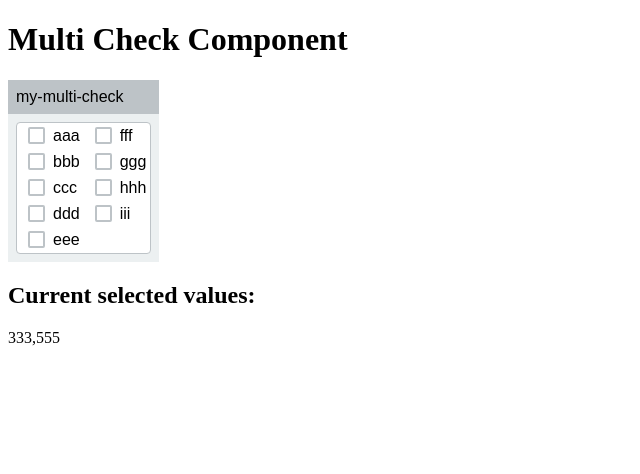
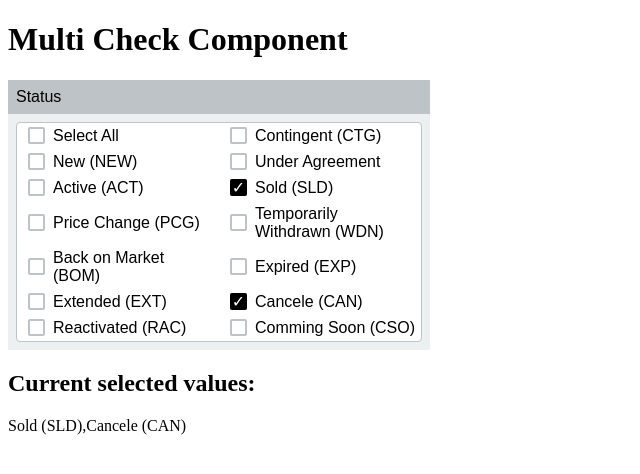
Before and after one commit to tiglapiles/recruitment-dev-react-multicheck-homework-jianguo, a React app: page / in a window 1280 px wide. Shown: the top 474 px of the page, without its empty margins (0-640 px from the left). Built offline with nearby package versions, Linux system fonts and the light colour scheme; the HTML template or start-up script is replaced by a standard one.

Commit message:
feat: add select operate...
and formatted code

```diff
--- a/src/App.tsx
+++ b/src/App.tsx
@@ -1,41 +1,60 @@
-import React, {useState} from 'react';
-import MultiCheck, {Option} from './MultiCheck/MultiCheck';
+import React, { useState, useEffect } from "react";
+import MultiCheck, { Option } from "./MultiCheck/MultiCheck";
 
 const options: Option[] = [
-  {label: 'aaa', value: '111',},
-  {label: 'bbb', value: '222',},
-  {label: 'ccc', value: '333',},
-  {label: 'ddd', value: '444',},
-  {label: 'eee', value: '555',},
-  {label: 'fff', value: '666',},
-  {label: 'ggg', value: '777',},
-  {label: 'hhh', value: '888',},
-  {label: 'iii', value: '999',},
-]
-
-const defaultValues: string[] = [
-  '333',
-  '555'
-]
+  { label: "New (NEW)", value: "New (NEW)", checked: false },
+  { label: "Active (ACT)", value: "Active (ACT)", checked: false },
+  { label: "Price Change (PCG)", value: "Price Change (PCG)", checked: false },
+  {
+    label: "Back on Market (BOM)",
+    value: "Back on Market (BOM)",
+    checked: false
+  },
+  { label: "Extended (EXT)", value: "Extended (EXT)", checked: false },
+  { label: "Reactivated (RAC)", value: "Reactivated (RAC)", checked: false },
+  { label: "Contingent (CTG)", value: "Contingent (CTG)", checked: false },
+  { label: "Under Agreement", value: "Under Agreement", checked: false },
+  { label: "Sold (SLD)", value: "Sold (SLD)", checked: true },
+  {
+    label: "Temporarily Withdrawn (WDN)",
+    value: "Temporarily Withdrawn (WDN)",
+    checked: false
+  },
+  { label: "Expired (EXP)", value: "Expired (EXP)", checked: false },
+  { label: "Cancele (CAN)", value: "Cancele (CAN)", checked: true },
+  {
+    label: "Comming Soon (CSO)",
+    value: "Comming Soon (CSO)",
+    checked: false
+  }
+];
 
 const App: React.FunctionComponent = (): JSX.Element => {
-  const [selectedValues, setSelectedValues] = useState<string[]>(defaultValues);
+  const [selectedValues, setSelectedValues] = useState<string[]>([]);
 
   function onSelectedOptionsChange(options: Option[]): void {
-    setSelectedValues(options.map(it => it.value))
+    setSelectedValues(options.filter(o => o.checked).map(o => o.value));
   }
 
-  return <div>
-    <h1>Multi Check Component</h1>
-    <MultiCheck label='my-multi-check' options={options}
-                onChange={onSelectedOptionsChange}
-                values={selectedValues}
-                columns={2}/>
+  useEffect(() => {
+    setSelectedValues(options.filter(o => o.checked).map(o => o.value));
+  }, []);
+
+  return (
     <div>
-      <h2>Current selected values:</h2>
-      <div>{selectedValues.join(',')}</div>
+      <h1>Multi Check Component</h1>
+      <MultiCheck
+        label="Status"
+        options={options}
+        onChange={onSelectedOptionsChange}
+        columns={2}
+      />
+      <div>
+        <h2>Current selected values:</h2>
+        <div>{selectedValues.join(",")}</div>
+      </div>
     </div>
-  </div>
-}
+  );
+};
 
 export default App;
--- a/src/MultiCheck/MultiCheck.css
+++ b/src/MultiCheck/MultiCheck.css
@@ -34,7 +34,6 @@
 /* hide input box */
 .multi-check-item > input[type="checkbox"] {
     visibility: hidden;
-    position: relative;
     width: 0;
     height: 0;
 }
@@ -70,7 +69,7 @@
 }
 
 .multi-check-item > div {
-    max-width: 120px;
+    max-width: 162px;
     overflow-wrap: break-word;
     word-wrap: break-word;
     user-select: none;
--- a/src/MultiCheck/MultiCheck.tsx
+++ b/src/MultiCheck/MultiCheck.tsx
@@ -1,10 +1,11 @@
-import React from "react";
-import { fpMap } from "../utils";
+import React, { useState, useEffect, FunctionComponent } from "react";
+import { fpMap, pipe } from "../utils";
 import "./MultiCheck.css";
 
 export type Option = {
   label: string;
   value: string;
+  checked: boolean;
 };
 
 /**
@@ -23,32 +24,66 @@ type Props = {
   label?: string;
   options: Option[];
   columns?: number;
-  values?: string[];
   onChange?: (options: Option[]) => void;
 };
 
-const MultiCheck: React.FunctionComponent<Props> = (props): JSX.Element => {
+const selectAll = { label: "Select All", value: "Select All", checked: false };
+
+const MultiCheck: FunctionComponent<Props> = (props: Props): JSX.Element => {
+  const { label = "", columns = 1, onChange = () => {} } = props;
+  const [value, setValue] = useState({}); // for call props.onChange
+  const [options, setOptions] = useState<Option[]>([
+    selectAll,
+    ...props.options
+  ]);
+
+  const removeSelectAll = (o: Option[]) =>
+    o.filter(i => i.value !== selectAll.value);
+
+  function _handleClick(o: Option): void {
+    setOptions(prev =>
+      fpMap(i => {
+        if (i.value === o.value) {
+          return { ...i, checked: !i.checked };
+        }
+        return i;
+      })(prev)
+    );
+    setValue(o);
+  }
+
+  function _getColumns(n: number): number {
+    return n > 0 ? Math.ceil(options.length / n) : 1;
+  }
+
+  useEffect(() => {
+    onChange(pipe(removeSelectAll)(options));
+  }, [value]);
+
   return (
     <div className="multi-check-container">
       <div className="multi-check">
         <div className="multi-check-label">
-          <label>{props.label}</label>
+          <label>{label}</label>
         </div>
         <div
           className="multi-check-items"
           style={{
-            gridTemplateRows: `repeat(${Math.ceil(
-              props.options.length / (props.columns || 1)
-            )},auto)`
+            gridTemplateRows: `repeat(${_getColumns(columns)},auto)`
           }}
         >
           {fpMap(o => (
-            <label className="multi-check-item">
-              <input type="checkbox" value={o.value} />
+            <label className="multi-check-item" key={o.value}>
+              <input
+                type="checkbox"
+                value={o.value}
+                checked={o.checked}
+                onChange={() => _handleClick(o)}
+              />
               <span></span>
               <div>{o.label}</div>
             </label>
-          ))(props.options)}
+          ))(options)}
         </div>
       </div>
     </div>
--- a/src/utils.ts
+++ b/src/utils.ts
@@ -18,6 +18,6 @@ export function fpMap(func: fn): fn {
 // functional programming pipe
 export function pipe(...fns: fn[]): fn {
   return function(x: any) {
-    fns.reduce((v: any, f: fn) => f(v), x);
+    return fns.reduce((v: any, f: fn) => f(v), x);
   };
 }
```
